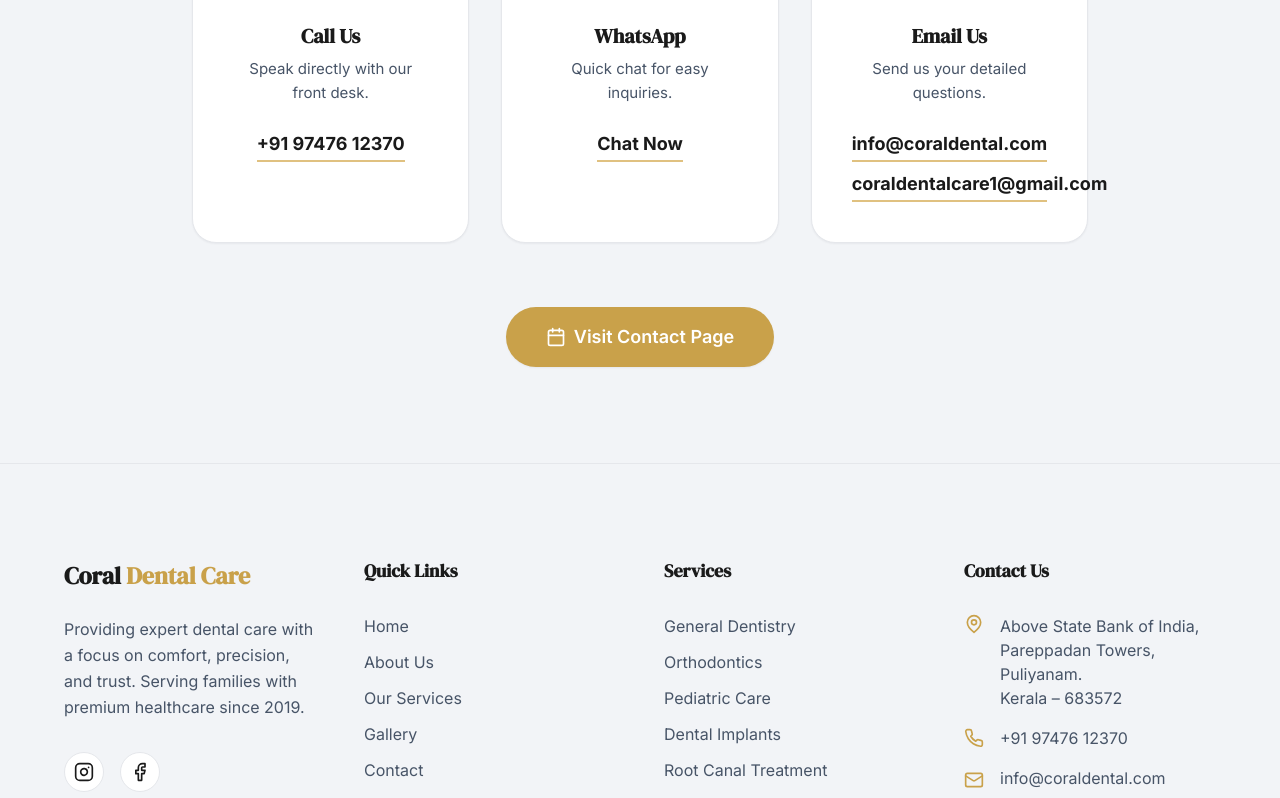
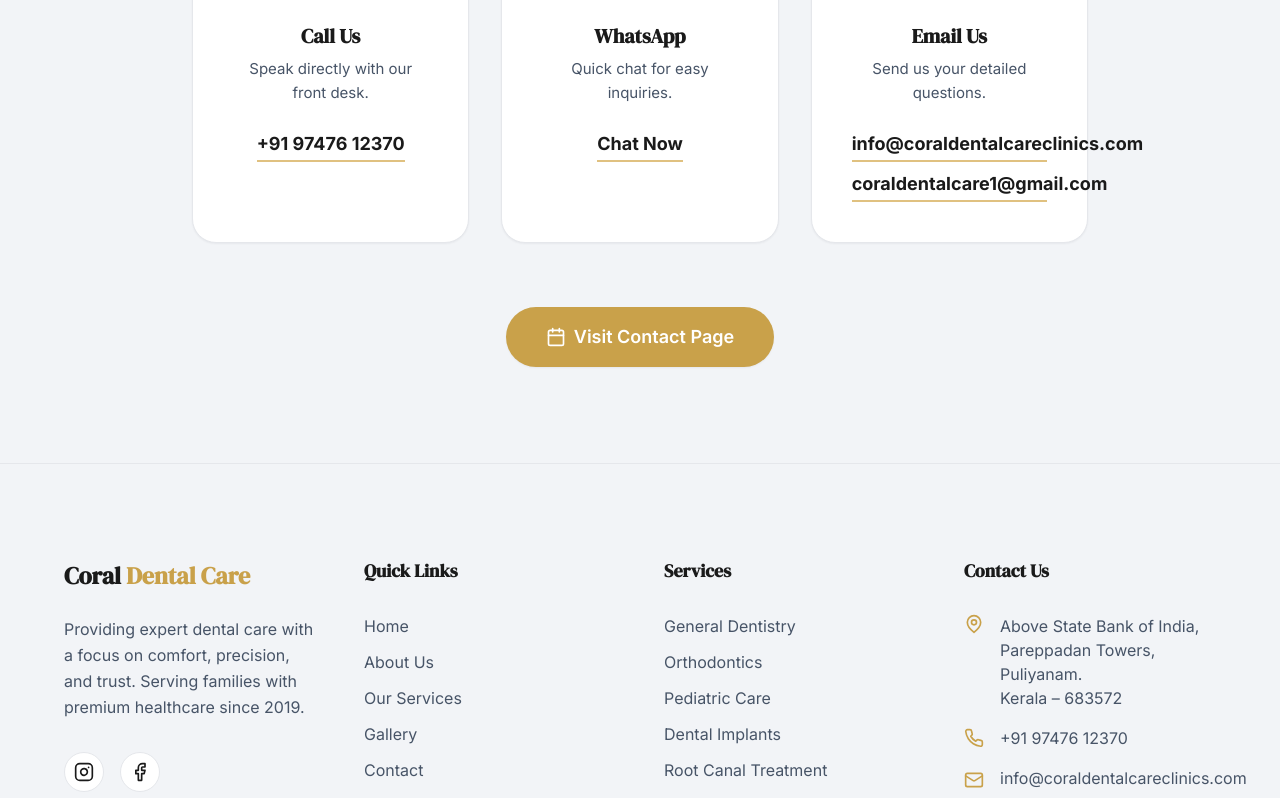
Before and after one commit to anujayeshalukka/CoralDentalCare, a React (Vite) app: page /faq in a window 1280 px wide. Shown: the part 2240-3038 px from the top of the page. Built offline with nearby package versions, Linux system fonts and the light colour scheme; the HTML template or start-up script is replaced by a standard one.

Commit message:
Update official clinic email to info@coraldentalcareclinics.com

```diff
--- a/src/constants/contactInfo.ts
+++ b/src/constants/contactInfo.ts
@@ -1,7 +1,7 @@
 export const CONTACT_INFO = {
-  emails: ['info@coraldental.com', 'coraldentalcare1@gmail.com'],
-  email: 'info@coraldental.com', // Keeping for legacy support if needed
-  feedbackEmail: 'feedback@coraldental.com',
+  emails: ['info@coraldentalcareclinics.com', 'coraldentalcare1@gmail.com'],
+  email: 'info@coraldentalcareclinics.com',
+  feedbackEmail: 'info@coraldentalcareclinics.com',
   submissionEmail: 'coraldentalcare1@gmail.com',
   phone: '+91 97476 12370',
   phoneLink: 'tel:+919747612370',
```
